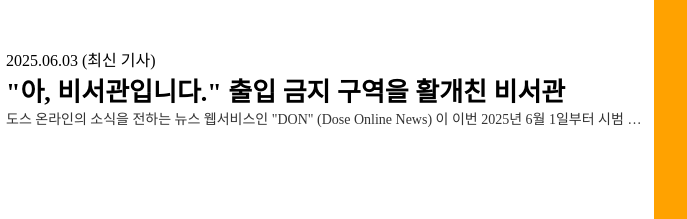
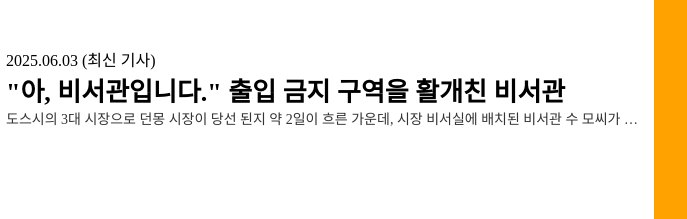
Before and after one commit to defpine/dosenews_defpine, a plain HTML site: page index.html in a window 1280 px wide. Shown: the part 254-473 px from the top of the page, 390-1077 px from the left. Drawn offline with Linux system fonts and the light colour scheme.

Commit message:
2025.06.03_Update_3
2025.06.03_Update_3

```diff
--- a/index.html
+++ b/index.html
@@ -25,7 +25,7 @@
                     <div class="body_article_news_lates_content">
                         <p id="body_article_news_lates_date">2025.06.03 (최신 기사)</p>
                         <a id="body_article_news_lates_title" href="./article_latest.html">"아, 비서관입니다." 출입 금지 구역을 활개친 비서관</a>
-                        <p id="body_article_news_lates_text">도스 온라인의 소식을 전하는 뉴스 웹서비스인 "DON" (Dose Online News) 이 이번 2025년 6월 1일부터 시범 서비스로 운영을 시작한다고 전해졌다.</p>
+                        <p id="body_article_news_lates_text">도스시의 3대 시장으로 던몽 시장이 당선 된지 약 2일이 흐른 가운데, 시장 비서실에 배치된 비서관 수 모씨가 오늘 출입 금지 구역으로 지정된 경찰서를 무단으로 출입했다는 제보를 받았다.</p>
                     </div>
                 </div>
                 <div class="body_article_news_list">
```
Also changed, not shown: article_latest.html (+1 -1 lines).
